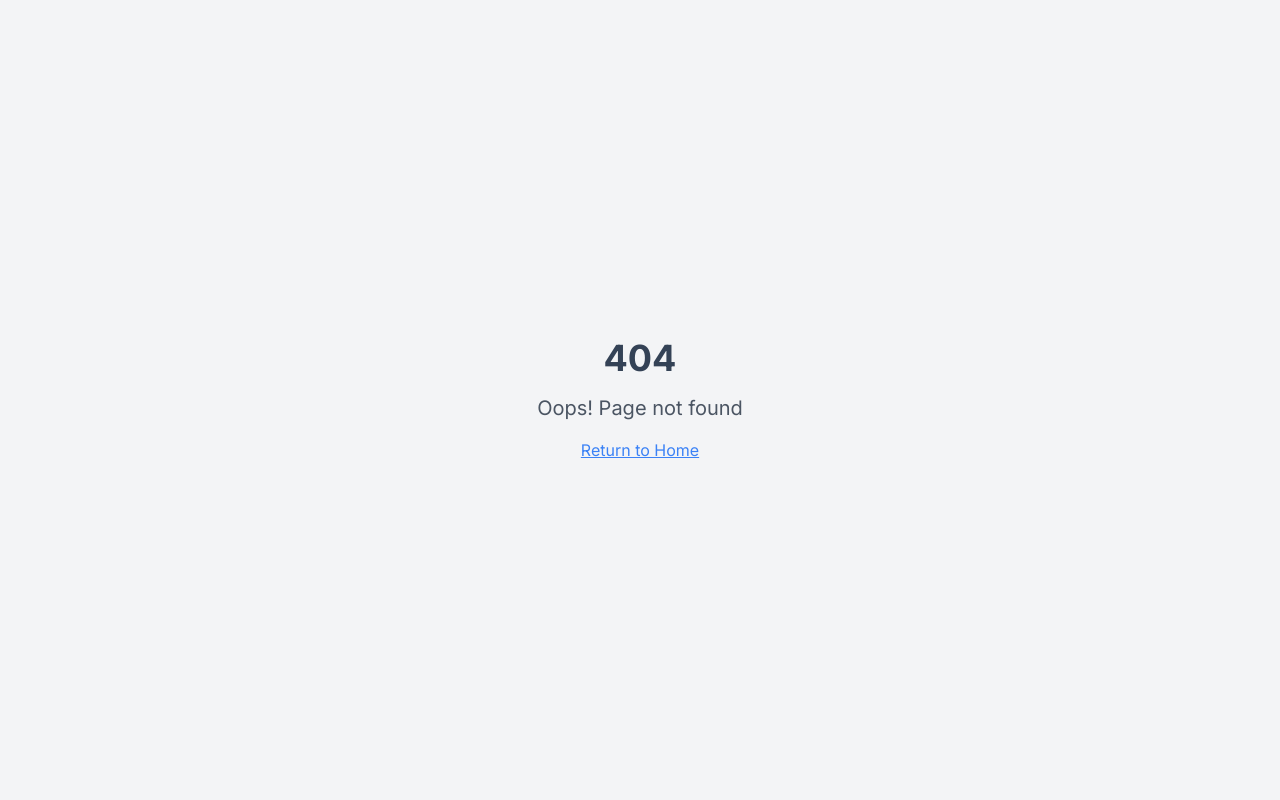
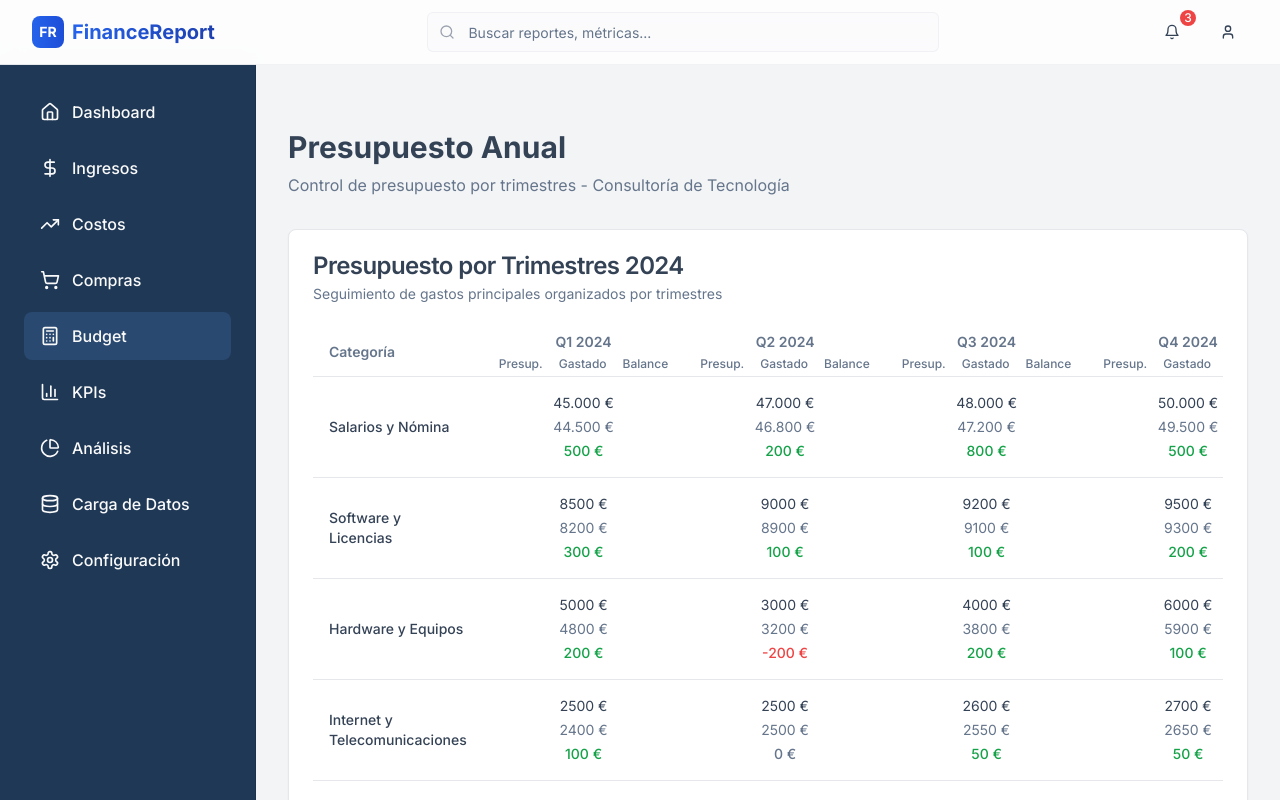
Before and after one commit to ramarono/financial-impact-vision, a React (Vite) app: page /budget in a window 1280 px wide. Before the commit this address had no page. Shown: the top 800 px of the page. Built offline with nearby package versions, Linux system fonts and the light colour scheme.

Commit message:
Add Budget page
Create a new "Budget" page with a table displaying financial information, structured by quarters, and including key expense categories for a technology consulting firm.

```diff
--- a/src/App.tsx
+++ b/src/App.tsx
@@ -12,6 +12,7 @@ import Costos from "./pages/Costos";
 import Compras from "./pages/Compras";
 import KPIs from "./pages/KPIs";
 import CargaDatos from "./pages/CargaDatos";
+import Budget from "./pages/Budget";
 import NotFound from "./pages/NotFound";
 
 const queryClient = new QueryClient();
@@ -30,6 +31,7 @@ const App = () => (
             <Route path="/costos" element={<Costos />} />
             <Route path="/compras" element={<Compras />} />
             <Route path="/kpis" element={<KPIs />} />
+            <Route path="/budget" element={<Budget />} />
             <Route path="/carga-datos" element={<CargaDatos />} />
             {/* ADD ALL CUSTOM ROUTES ABOVE THE CATCH-ALL "*" ROUTE */}
             <Route path="*" element={<NotFound />} />
--- a/src/components/Navigation.tsx
+++ b/src/components/Navigation.tsx
@@ -1,5 +1,5 @@
 
-import { BarChart3, DollarSign, TrendingUp, PieChart, Settings, Home, Database, ShoppingCart } from "lucide-react";
+import { BarChart3, DollarSign, TrendingUp, PieChart, Settings, Home, Database, ShoppingCart, Calculator } from "lucide-react";
 import { cn } from "@/lib/utils";
 import { Link, useLocation } from "react-router-dom";
 
@@ -8,6 +8,7 @@ const navigationItems = [
   { icon: DollarSign, label: "Ingresos", path: "/ingresos", active: false },
   { icon: TrendingUp, label: "Costos", path: "/costos", active: false },
   { icon: ShoppingCart, label: "Compras", path: "/compras", active: false },
+  { icon: Calculator, label: "Budget", path: "/budget", active: false },
   { icon: BarChart3, label: "KPIs", path: "/kpis", active: false },
   { icon: PieChart, label: "Análisis", path: "/analysis", active: false },
   { icon: Database, label: "Carga de Datos", path: "/carga-datos", active: false },
--- /dev/null
+++ b/src/pages/Budget.tsx
@@ -0,0 +1,240 @@
+import { Card, CardContent, CardDescription, CardHeader, CardTitle } from "@/components/ui/card";
+import { Table, TableBody, TableCell, TableHead, TableHeader, TableRow } from "@/components/ui/table";
+import { Badge } from "@/components/ui/badge";
+import Header from "@/components/Header";
+import Navigation from "@/components/Navigation";
+
+const budgetData = [
+  {
+    category: "Salarios y Nómina",
+    q1: { budgeted: 45000, spent: 44500, balance: 500 },
+    q2: { budgeted: 47000, spent: 46800, balance: 200 },
+    q3: { budgeted: 48000, spent: 47200, balance: 800 },
+    q4: { budgeted: 50000, spent: 49500, balance: 500 }
+  },
+  {
+    category: "Software y Licencias",
+    q1: { budgeted: 8500, spent: 8200, balance: 300 },
+    q2: { budgeted: 9000, spent: 8900, balance: 100 },
+    q3: { budgeted: 9200, spent: 9100, balance: 100 },
+    q4: { budgeted: 9500, spent: 9300, balance: 200 }
+  },
+  {
+    category: "Hardware y Equipos",
+    q1: { budgeted: 5000, spent: 4800, balance: 200 },
+    q2: { budgeted: 3000, spent: 3200, balance: -200 },
+    q3: { budgeted: 4000, spent: 3800, balance: 200 },
+    q4: { budgeted: 6000, spent: 5900, balance: 100 }
+  },
+  {
+    category: "Internet y Telecomunicaciones",
+    q1: { budgeted: 2500, spent: 2400, balance: 100 },
+    q2: { budgeted: 2500, spent: 2500, balance: 0 },
+    q3: { budgeted: 2600, spent: 2550, balance: 50 },
+    q4: { budgeted: 2700, spent: 2650, balance: 50 }
+  },
+  {
+    category: "Oficina y Alquiler",
+    q1: { budgeted: 12000, spent: 12000, balance: 0 },
+    q2: { budgeted: 12000, spent: 12000, balance: 0 },
+    q3: { budgeted: 12500, spent: 12500, balance: 0 },
+    q4: { budgeted: 12500, spent: 12500, balance: 0 }
+  },
+  {
+    category: "Marketing y Publicidad",
+    q1: { budgeted: 4000, spent: 3800, balance: 200 },
+    q2: { budgeted: 5000, spent: 5200, balance: -200 },
+    q3: { budgeted: 4500, spent: 4300, balance: 200 },
+    q4: { budgeted: 6000, spent: 5800, balance: 200 }
+  },
+  {
+    category: "Capacitación y Desarrollo",
+    q1: { budgeted: 3000, spent: 2800, balance: 200 },
+    q2: { budgeted: 3500, spent: 3600, balance: -100 },
+    q3: { budgeted: 4000, spent: 3900, balance: 100 },
+    q4: { budgeted: 3000, spent: 2900, balance: 100 }
+  },
+  {
+    category: "Servicios Profesionales",
+    q1: { budgeted: 2000, spent: 1800, balance: 200 },
+    q2: { budgeted: 2500, spent: 2400, balance: 100 },
+    q3: { budgeted: 2200, spent: 2100, balance: 100 },
+    q4: { budgeted: 2800, spent: 2700, balance: 100 }
+  },
+  {
+    category: "Gastos Operativos",
+    q1: { budgeted: 1500, spent: 1400, balance: 100 },
+    q2: { budgeted: 1600, spent: 1550, balance: 50 },
+    q3: { budgeted: 1700, spent: 1650, balance: 50 },
+    q4: { budgeted: 1800, spent: 1750, balance: 50 }
+  }
+];
+
+const formatCurrency = (amount: number) => {
+  return new Intl.NumberFormat('es-ES', {
+    style: 'currency',
+    currency: 'EUR',
+    minimumFractionDigits: 0
+  }).format(amount);
+};
+
+const getBalanceColor = (balance: number) => {
+  if (balance > 0) return "text-success";
+  if (balance < 0) return "text-destructive";
+  return "text-muted-foreground";
+};
+
+const getTotals = (quarter: 'q1' | 'q2' | 'q3' | 'q4') => {
+  const totals = budgetData.reduce(
+    (acc, item) => ({
+      budgeted: acc.budgeted + item[quarter].budgeted,
+      spent: acc.spent + item[quarter].spent,
+      balance: acc.balance + item[quarter].balance
+    }),
+    { budgeted: 0, spent: 0, balance: 0 }
+  );
+  return totals;
+};
+
+const Budget = () => {
+  const quarters = [
+    { key: 'q1' as const, label: 'Q1 2024' },
+    { key: 'q2' as const, label: 'Q2 2024' },
+    { key: 'q3' as const, label: 'Q3 2024' },
+    { key: 'q4' as const, label: 'Q4 2024' }
+  ];
+
+  return (
+    <div className="min-h-screen bg-background">
+      <Header />
+      <Navigation />
+
+      <main className="ml-64 pt-16 p-8">
+        <div className="max-w-7xl mx-auto">
+          <div className="mb-8">
+            <h1 className="text-3xl font-bold text-foreground mb-2">
+              Presupuesto Anual
+            </h1>
+            <p className="text-muted-foreground">
+              Control de presupuesto por trimestres - Consultoría de Tecnología
+            </p>
+          </div>
+
+          <Card>
+            <CardHeader>
+              <CardTitle>Presupuesto por Trimestres 2024</CardTitle>
+              <CardDescription>
+                Seguimiento de gastos principales organizados por trimestres
+              </CardDescription>
+            </CardHeader>
+            <CardContent>
+              <div className="overflow-x-auto">
+                <Table>
+                  <TableHeader>
+                    <TableRow>
+                      <TableHead className="w-48 font-semibold">Categoría</TableHead>
+                      {quarters.map((quarter) => (
+                        <TableHead key={quarter.key} className="text-center">
+                          <div className="space-y-1">
+                            <div className="font-semibold">{quarter.label}</div>
+                            <div className="flex space-x-4 text-xs text-muted-foreground">
+                              <span>Presup.</span>
+                              <span>Gastado</span>
+                              <span>Balance</span>
+                            </div>
+                          </div>
+                        </TableHead>
+                      ))}
+                    </TableRow>
+                  </TableHeader>
+                  <TableBody>
+                    {budgetData.map((item, index) => (
+                      <TableRow key={index} className="hover:bg-muted/50">
+                        <TableCell className="font-medium">
+                          {item.category}
+                        </TableCell>
+                        {quarters.map((quarter) => (
+                          <TableCell key={quarter.key} className="text-center">
+                            <div className="space-y-1">
+                              <div className="text-sm">
+                                {formatCurrency(item[quarter.key].budgeted)}
+                              </div>
+                              <div className="text-sm text-muted-foreground">
+                                {formatCurrency(item[quarter.key].spent)}
+                              </div>
+                              <div className={`text-sm font-medium ${getBalanceColor(item[quarter.key].balance)}`}>
+                                {formatCurrency(item[quarter.key].balance)}
+                              </div>
+                            </div>
+                          </TableCell>
+                        ))}
+                      </TableRow>
+                    ))}
+                    <TableRow className="border-t-2 font-semibold bg-muted/30">
+                      <TableCell className="font-bold">TOTAL</TableCell>
+                      {quarters.map((quarter) => {
+                        const totals = getTotals(quarter.key);
+                        return (
+                          <TableCell key={quarter.key} className="text-center">
+                            <div className="space-y-1">
+                              <div className="text-sm font-bold">
+                                {formatCurrency(totals.budgeted)}
+                              </div>
+                              <div className="text-sm font-bold text-muted-foreground">
+                                {formatCurrency(totals.spent)}
+                              </div>
+                              <div className={`text-sm font-bold ${getBalanceColor(totals.balance)}`}>
+                                {formatCurrency(totals.balance)}
+                              </div>
+                            </div>
+                          </TableCell>
+                        );
+                      })}
+                    </TableRow>
+                  </TableBody>
+                </Table>
+              </div>
+            </CardContent>
+          </Card>
+
+          <div className="mt-6 grid grid-cols-1 md:grid-cols-4 gap-4">
+            {quarters.map((quarter) => {
+              const totals = getTotals(quarter.key);
+              const efficiency = ((totals.budgeted - totals.spent) / totals.budgeted * 100);
+
+              return (
+                <Card key={quarter.key}>
+                  <CardContent className="p-4">
+                    <div className="text-center">
+                      <h3 className="font-semibold text-lg mb-2">{quarter.label}</h3>
+                      <div className="space-y-2">
+                        <div>
+                          <p className="text-xs text-muted-foreground">Presupuestado</p>
+                          <p className="font-bold">{formatCurrency(totals.budgeted)}</p>
+                        </div>
+                        <div>
+                          <p className="text-xs text-muted-foreground">Gastado</p>
+                          <p className="font-bold">{formatCurrency(totals.spent)}</p>
+                        </div>
+                        <div>
+                          <Badge
+                            variant={efficiency >= 0 ? "default" : "destructive"}
+                            className="text-xs"
+                          >
+                            {efficiency >= 0 ? "Bajo presupuesto" : "Sobre presupuesto"}
+                          </Badge>
+                        </div>
+                      </div>
+                    </div>
+                  </CardContent>
+                </Card>
+              );
+            })}
+          </div>
+        </div>
+      </main>
+    </div>
+  );
+};
+
+export default Budget;
```
